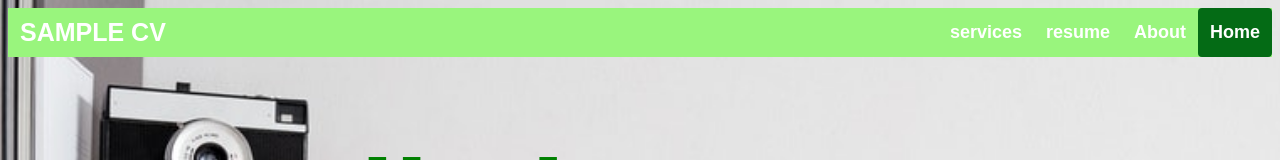
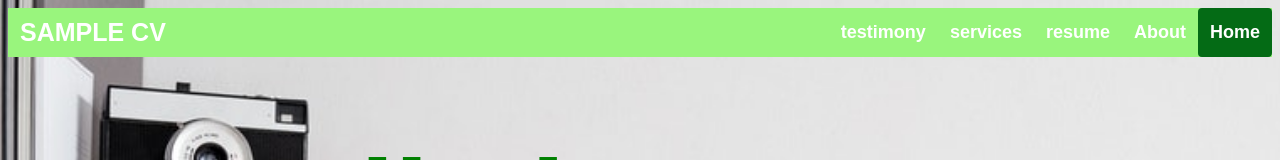
Before and after one commit to mython26/Dumayao.github.io, a plain HTML site: page about.html in a window 1280 px wide. Shown: the top 160 px of the page. Drawn offline with Linux system fonts and the light colour scheme.

Commit message:
Update about.html

```diff
--- a/about.html
+++ b/about.html
@@ -12,6 +12,7 @@
                 <a href="index.html" class="logo">SAMPLE CV</a>
             </div>
         <div class="header-Right">
+            <a href="testimony.html">testimony</a>
             <a href="services.html">services</a>
             <a href="resume.html">resume</a>
             <a href="about.html">About</a>
```
